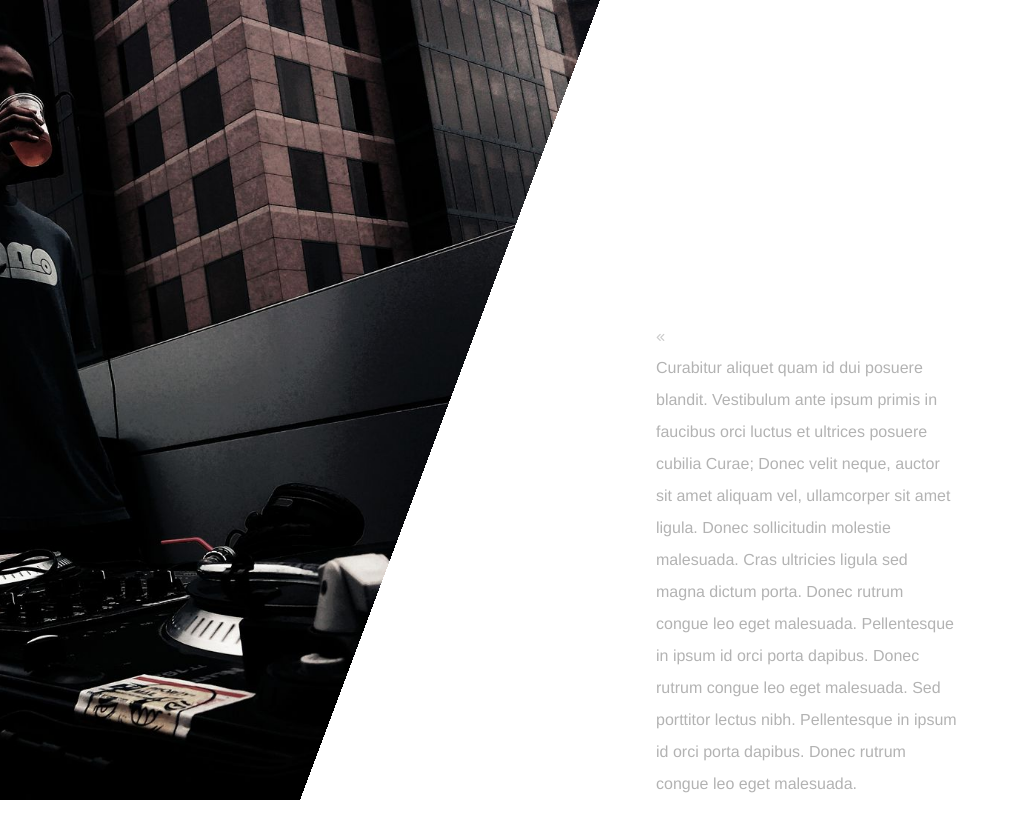
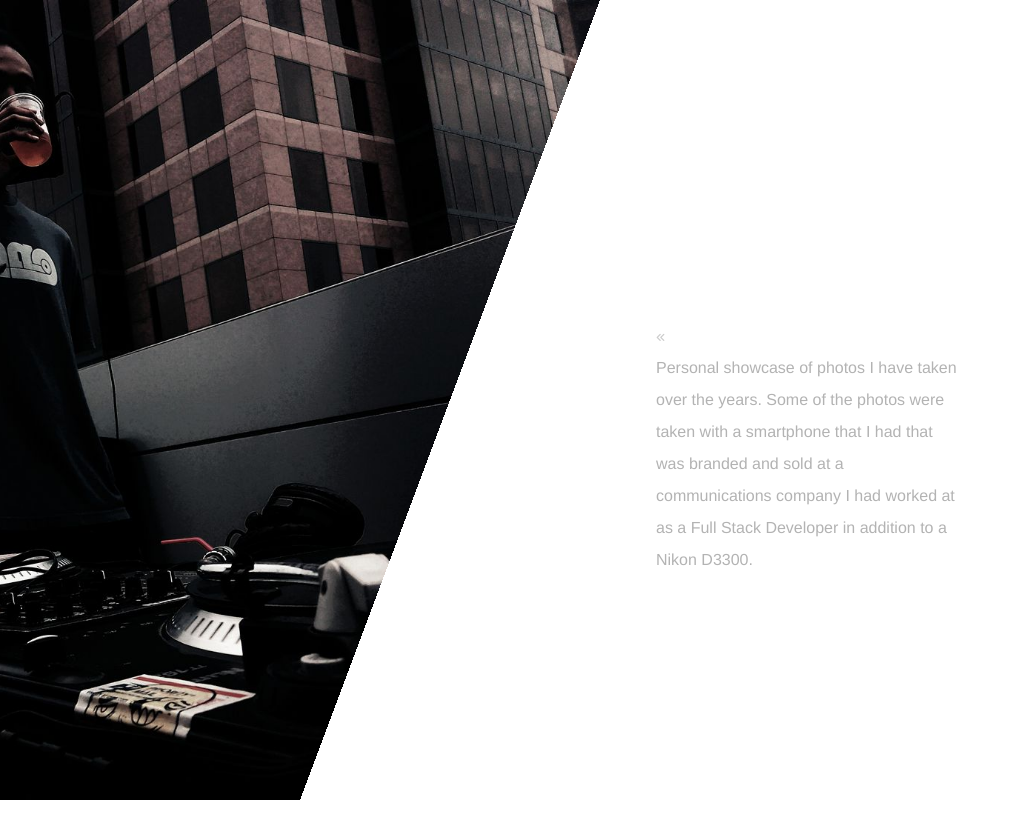
Before and after one commit to mrstevedev/react-redux-photography-collection, a React app: page /About in a window 1280 px wide. Shown: the top 838 px of the page, without its empty margins (0-1019 px from the left). Built offline with nearby package versions, Linux system fonts and the light colour scheme; a web font is replaced by a local one.

Commit message:
Updated about copy

```diff
--- a/src/components/About.js
+++ b/src/components/About.js
@@ -21,10 +21,8 @@ const About = (props) => {
             <i className="fas fa-angle-double-left"></i>
             </Link>
                 <p className="about-text">
-                    Curabitur aliquet quam id dui posuere blandit. Vestibulum ante ipsum primis in faucibus orci luctus et ultrices posuere cubilia Curae; Donec velit neque,
-                    auctor sit amet aliquam vel, ullamcorper sit amet ligula. Donec sollicitudin molestie malesuada. Cras ultricies ligula sed magna dictum porta.
-                    Donec rutrum congue leo eget malesuada. Pellentesque in ipsum id orci porta dapibus. Donec rutrum congue leo eget malesuada. Sed porttitor lectus nibh.
-                    Pellentesque in ipsum id orci porta dapibus. Donec rutrum congue leo eget malesuada.
+                    Personal showcase of photos I have taken over the years. Some of the photos were taken with a smartphone that I had that was branded and sold at a
+                    communications company I had worked at as a Full Stack Developer in addition to a Nikon D3300.
                 </p>
             </section>
             </div>
```
